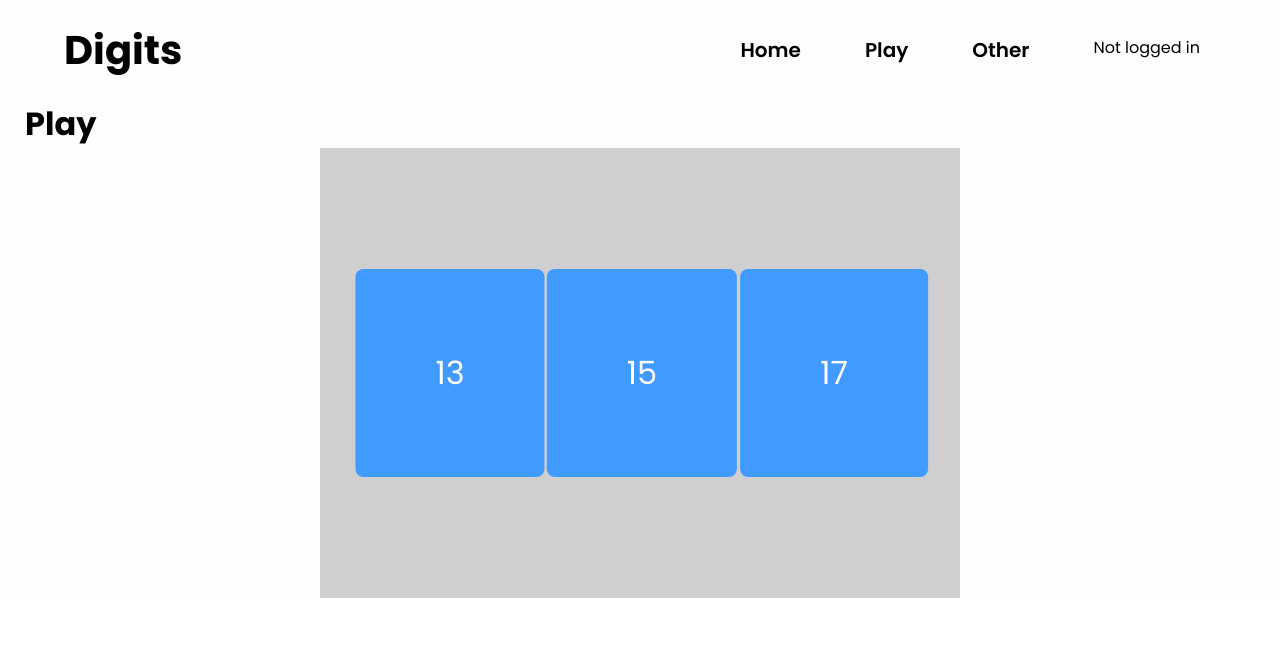
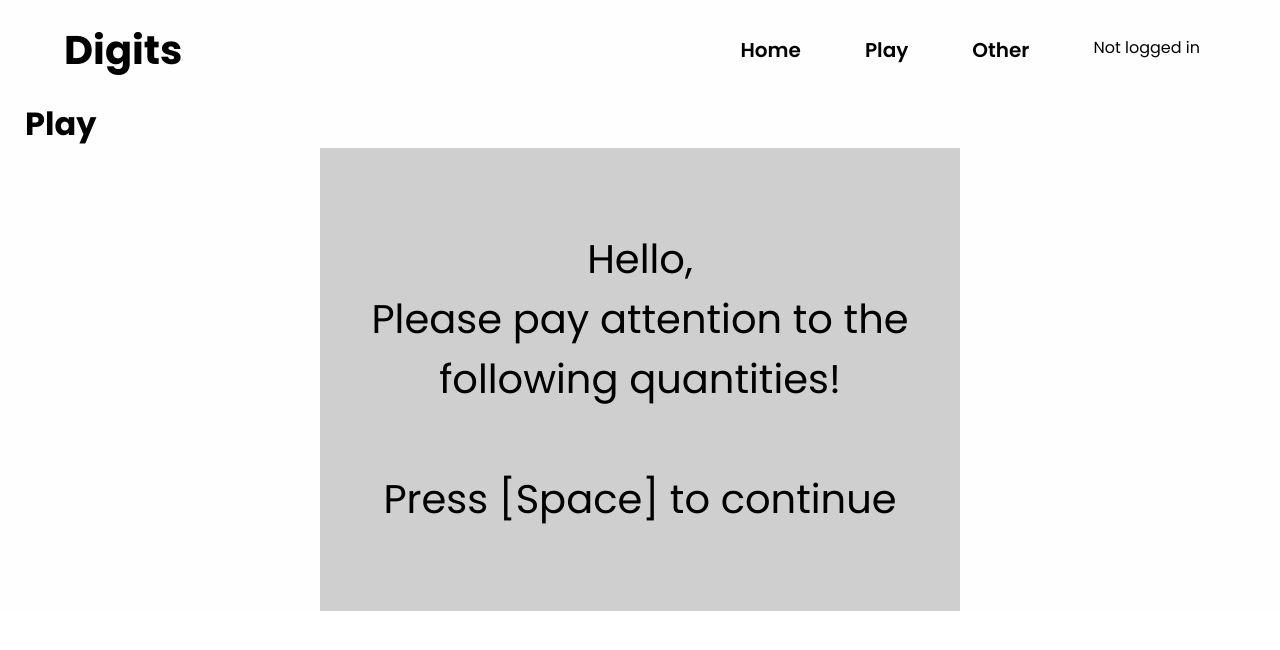
Before and after one commit to AbelBatalla/Digits, a React (Create React App) app: page /digits in a window 1280 px wide. Both pictures are taken after a click on the button "Start Game". Shown: the top 650 px of the page. Built offline with nearby package versions, Linux system fonts and the light colour scheme; no server answers.

Commit message:
info screens added

```diff
--- a/src/Components/Game/Game.jsx
+++ b/src/Components/Game/Game.jsx
@@ -2,14 +2,16 @@ import React, { useEffect, useRef, useState } from 'react';
 import styles from './Game.module.css'
 import { useGame } from "../../contexts/gameContext/gameContext";
 import {useAuth} from "../../contexts/authContext";
-import StartScreen from './StartScreen';
-import startScreen from "./StartScreen";
+import StartScreen from './Screens/StartScreen';
+import RunIntroFirstScreen from './Screens/RunIntroFirstScreen';
+import RunContinueScreen from './Screens/RunContinueScreen';
+
 
 const Game = () => {
     const canvasRef = useRef(null);
     const screenSet = useRef(null);
     const [gameState, setGameState] = useState('start');
-    // 'start', 'intro', 'runInfo', 'number', 'button' or 'end'
+    // 'start', 'runIntroFirst', 'passives', 'runContinue', 'number', 'button', 'trialContintue', 'runIntroSecond' or 'end'
     let updateCanvas = useRef(() => {});
     const [number, setNumber] = useState(-1);
     const { currentUser, userLoggedIn } = useAuth();
@@ -160,14 +162,47 @@ const Game = () => {
     };
 
     const handleStartGame = (selectedDifficulty) => {
+        setGameState('runIntroFirst');
         toggleFullScreen();
         canvasRef.current.width = window.innerWidth;
-        canvasRef.current.height = window.innerHeight+100;
+        canvasRef.current.height = window.innerHeight+125;
         canvasRef.current.style.backgroundColor = '#CFCFCF';
+        changeSessionDifficulty(selectedDifficulty);
+    };
+
+    const runIntroEnd = () => {
+        console.log("passives");
+        setGameState('runContinue');
+        //updateCanvas();
+    };
+
+    const runContinueEnd = () => {
+        console.log("number");
         setGameState('number');
-        changeSessionDifficulty(selectedDifficulty);
         updateCanvas();
     };
+
+    const handleKeyPress = (event) => {
+        if (event.code === 'Space') {
+            console.log("Pressed space, status: ", gameState);
+            if (gameState === 'runIntroFirst') {
+                runIntroEnd();
+            }
+            if (gameState === 'runContinue') {
+                runContinueEnd();
+            }
+        }
+    };
+
+    useEffect(() => { //Keypress
+        // Add the event listener for keypress
+        window.addEventListener('keydown', handleKeyPress);
+
+        // Clean up the event listener on component unmount
+        return () => {
+            window.removeEventListener('keydown', handleKeyPress);
+        };
+    }, [gameState]);
 
     //Resize
     useEffect(() => {
@@ -204,6 +239,8 @@ const Game = () => {
         };
     }, []);
 
+    // X'start', X'runIntroFirst', 'passives', X'runContinue', 'number', 'button', 'trialContintue', 'runIntroSecond' or 'end'
+
     return (
         <div ref={screenSet} className={document.fullscreenElement === screenSet.current? styles.canvasContainerFull : styles.canvasContainer}>
             <canvas ref={canvasRef} className={styles.canvas}></canvas>
@@ -211,7 +248,10 @@ const Game = () => {
                 {gameState === 'button' && <button className={[styles.numberButton, styles.numberButtonLeft].join(' ')} onClick={handleButtonClick(number-2)}>{number-2}</button>}
                 {gameState === 'button' && <button className={[styles.numberButton, styles.numberButtonCenter].join(' ')} onClick={handleButtonClick(number)}>{number}</button>}
                 {gameState === 'button' && <button className={[styles.numberButton, styles.numberButtonRight].join(' ')} onClick={handleButtonClick(number+2)}>{number+2}</button>}
-                {gameState === 'start' && <StartScreen onStartGame={handleStartGame} />}
+                {gameState === 'start' && <StartScreen onStartGame={handleStartGame}/>}
+                {gameState === 'runIntroFirst' && <RunIntroFirstScreen/>}
+                {gameState === 'runContinue' && <RunContinueScreen/>}
+
             </div>
         </div>
     );
--- /dev/null
+++ b/src/Components/Game/Screens/RunContinueScreen.jsx
@@ -0,0 +1,16 @@
+import styles from './RunIntroFirstScreen.module.css';
+
+const RunContinueScreen = () => { // Accept the function as a prop
+    return (
+        <div className={styles.RunIntroFirstScreen}>
+            <p className={styles.p}>Let's play!,
+                <br></br>
+                How many objects are there?
+                <br></br>
+                <br></br>
+                Press [Space] to continue</p>
+        </div>
+    );
+};
+
+export default RunContinueScreen;
--- /dev/null
+++ b/src/Components/Game/Screens/RunIntroFirstScreen.jsx
@@ -0,0 +1,16 @@
+import styles from './RunIntroFirstScreen.module.css';
+
+const RunIntroFirstScreen = () => { // Accept the function as a prop
+    return (
+        <div className={styles.RunIntroFirstScreen}>
+            <p className={styles.p}>Hello,
+                <br></br>
+            Please pay attention to the following quantities!
+                <br></br>
+                <br></br>
+            Press [Space] to continue</p>
+        </div>
+    );
+};
+
+export default RunIntroFirstScreen;
--- /dev/null
+++ b/src/Components/Game/Screens/RunIntroFirstScreen.module.css
@@ -0,0 +1,17 @@
+.RunIntroFirstScreen {
+    text-align: center;
+    position: absolute;
+    top: 50%;
+    left: 50%;
+    width: 100%;
+    transform: translate(-50%, -50%); /* Centers the button exactly */
+    z-index: 10;
+}
+
+.p {
+    font-size: 2.5rem;
+    margin: 0;
+    padding: 0;
+    text-align: center;
+    color: black;
+}
```
Also changed, not shown: src/Components/Game/Screens/StartScreen.jsx (renamed from src/Components/Game/StartScreen.jsx), src/Components/Game/Screens/StartScreen.module.css (renamed from src/Components/Game/StartScreen.module.css).
